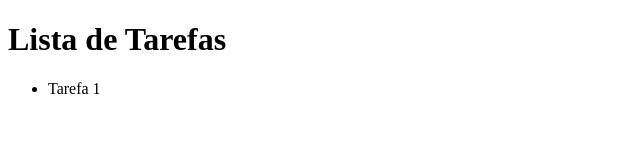
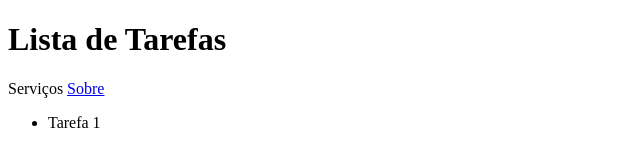
Before and after one commit to egarcia53/lista_de_tarefas, a plain HTML site: page index.html in a window 1280 px wide. Shown: the whole page, without its empty margins (0-640 px from the left). Drawn offline with Linux system fonts and the light colour scheme.

Commit message:
Update index.html

```diff
--- a/index.html
+++ b/index.html
@@ -8,6 +8,10 @@
 <body>
     <header>
         <h1>Lista de Tarefas</h1>
+        <nav>
+            <a hrf="servicos.html">Serviços</a>
+            <a href="Sobre.html">Sobre</a>
+        </nav>
     </header>
 
     <ul>
```
